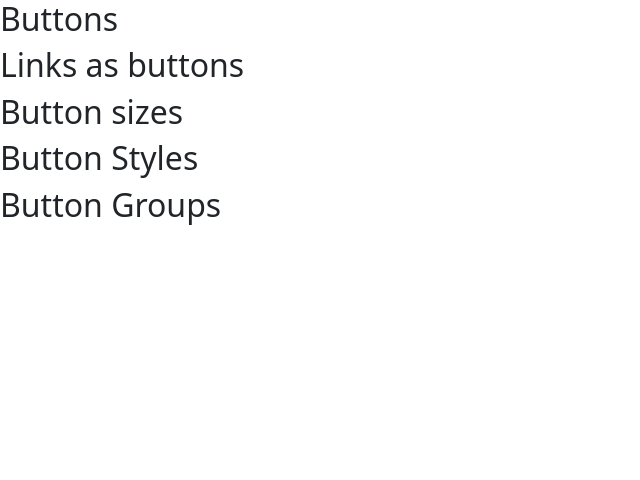
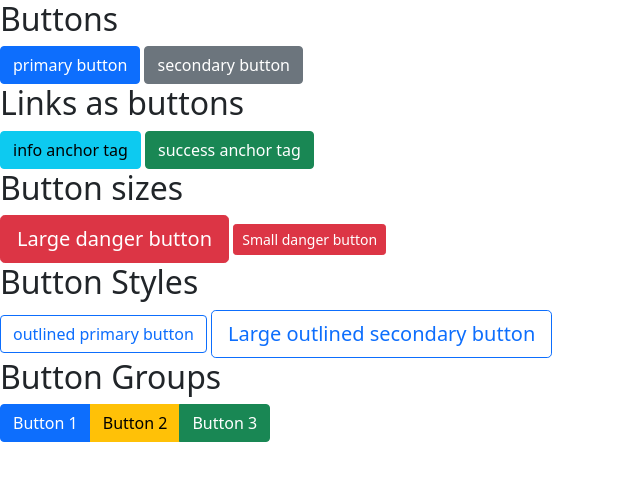
Before and after one commit to ChrisVoco/Bootstrap5, a plain HTML site: page index.html in a window 1280 px wide. Shown: the whole page, without its empty margins (0-640 px from the left). Drawn offline with nearby package versions, Linux system fonts and the light colour scheme.

Commit message:
Third Lesson done

```diff
--- a/index.html
+++ b/index.html
@@ -14,18 +14,31 @@
   <body>
     <!-- basic buttons -->
     <h2>Buttons</h2>
+    <button class="btn btn-primary">primary button</button>
+    <button class="btn btn-secondary">secondary button</button>
 
     <!-- anchor tags as buttons -->
     <h2>Links as buttons</h2>
+    <a href="#" class="btn btn-info">info anchor tag</a>
+    <a href="#" class="btn btn-success">success anchor tag</a>
 
     <!-- Button sizes -->
     <h2>Button sizes</h2>
+    <button class="btn btn-lg btn-danger">Large danger button</button>
+    <button class="btn btn-sm btn-danger">Small danger button</button>
 
     <!-- outlined styles -->
     <h2>Button Styles</h2>
+    <button class="btn btn-outline-primary">outlined primary button</button>
+    <button class="btn btn-outline-primary btn-lg">Large outlined secondary button</button>
 
     <!-- button groups -->
     <h2>Button Groups</h2>
+    <div class="btn-group">
+      <a href="#" class="btn btn-primary">Button 1</a>
+      <a href="#" class="btn btn-warning">Button 2</a>
+      <a href="#" class="btn btn-success">Button 3</a>
+    </div>
 
     <script
       src="https://cdn.jsdelivr.net/npm/bootstrap@5.0.2/dist/js/bootstrap.bundle.min.js"
```
